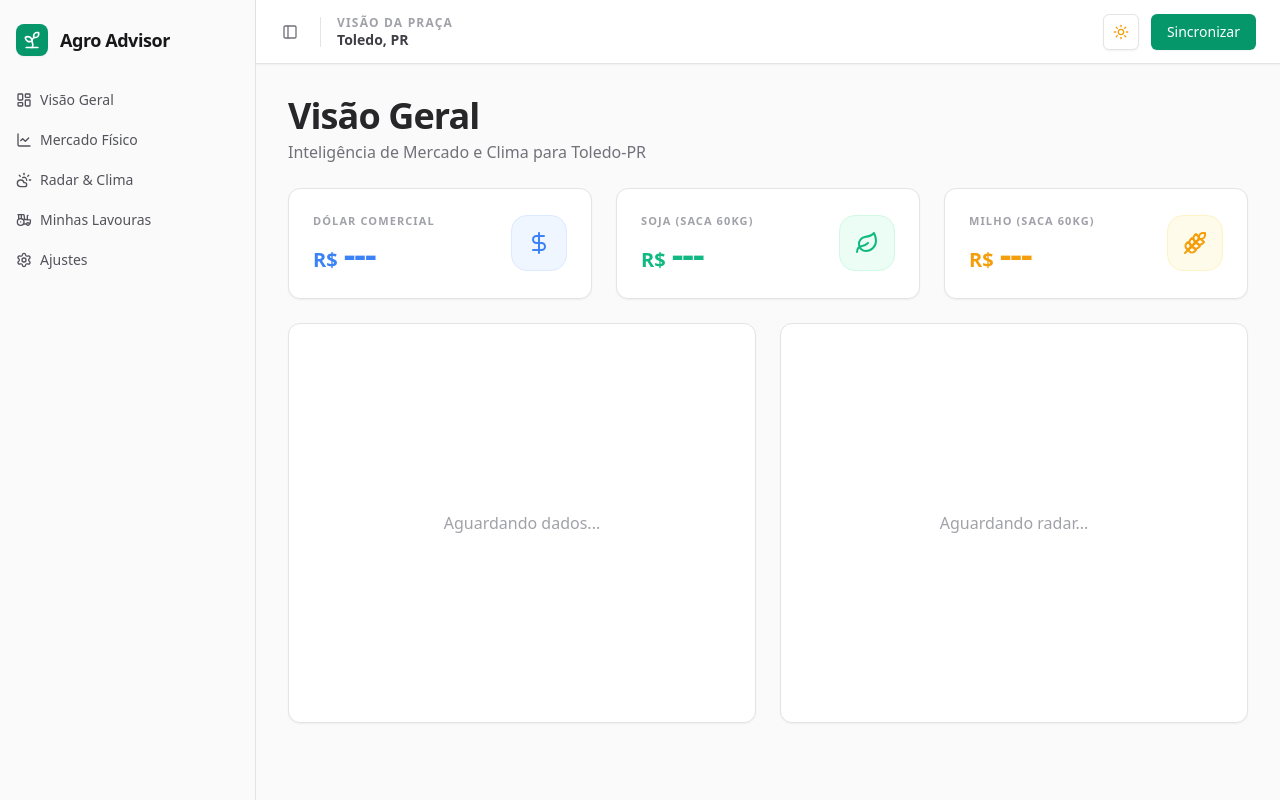
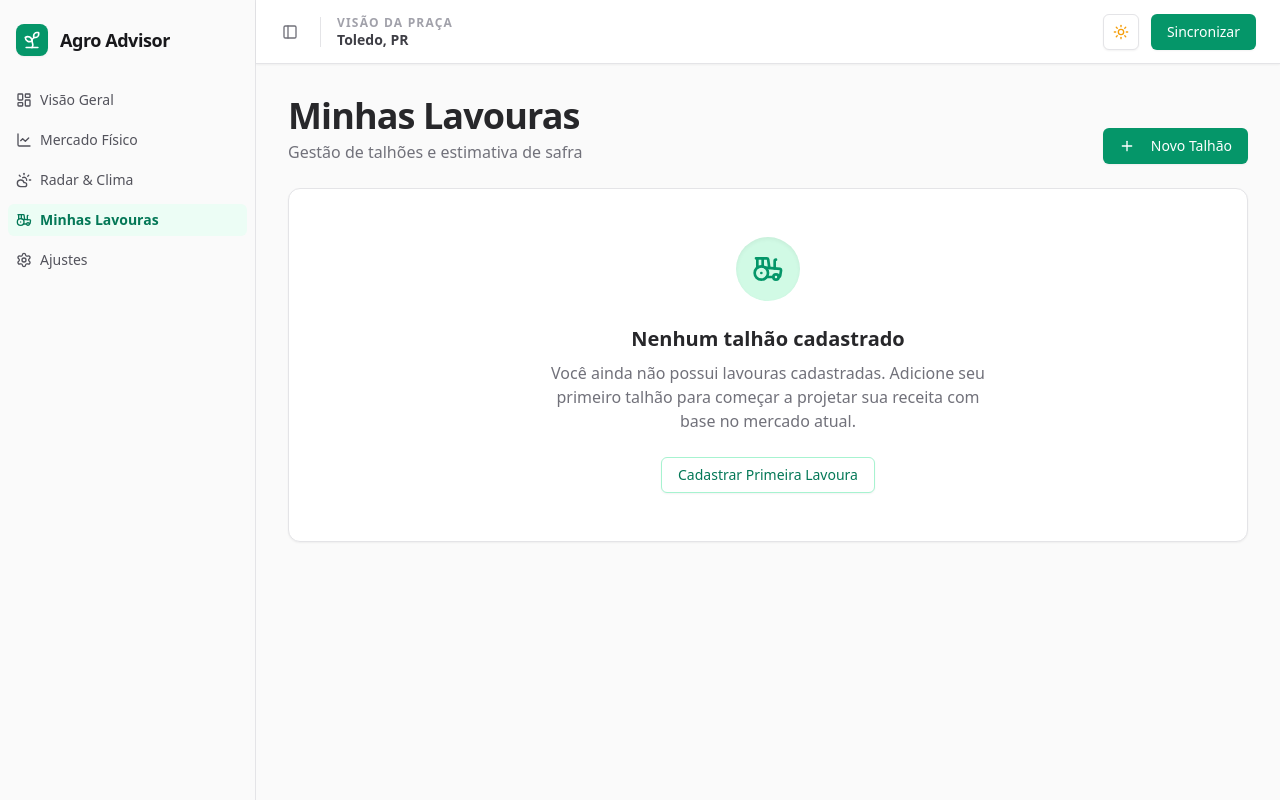
Before and after one commit to venidobler/agro-advisor, a React (Vite) app in the folder frontend/: page /lavouras in a window 1280 px wide. Built offline with nearby package versions, Linux system fonts and the light colour scheme; no server answers.

Commit message:
feat: instalar react-router e criar estrutura base da pagina de Lavouras

```diff
--- a/frontend/package.json
+++ b/frontend/package.json
@@ -22,6 +22,7 @@
     "next-themes": "^0.4.6",
     "react": "^19.2.0",
     "react-dom": "^19.2.0",
+    "react-router-dom": "^7.13.1",
     "tailwind-merge": "^3.5.0",
     "tailwindcss-animate": "^1.0.7"
   },
--- a/frontend/src/App.jsx
+++ b/frontend/src/App.jsx
@@ -8,6 +8,8 @@ import { SidebarProvider, SidebarTrigger, SidebarInset } from "@/components/ui/s
 import { AppSidebar } from "@/components/app-sidebar"
 import { ThemeProvider } from "@/components/theme-provider"
 import { useTheme } from "next-themes"
+import { BrowserRouter as Router, Routes, Route } from "react-router-dom"
+import Lavouras from "./pages/Lavouras"
 
 export function ModeToggle() {
   const { theme, setTheme } = useTheme()
@@ -147,6 +149,10 @@ function DashboardContent() {
           </div>
         </header>
 
+        {/* AQUI ENTRA O ROTEADOR! */}
+        <Routes>
+          {/* ROTA 1: Visão Geral (O seu dashboard atual inteiro fica aqui dentro) */}
+          <Route path="/" element={
             <div className="p-6 md:p-8 w-full max-w-7xl mx-auto space-y-6">
               <div className="mb-6">
                 <h1 className="text-4xl font-extrabold text-zinc-800 dark:text-zinc-100 tracking-tight transition-colors">Visão Geral</h1>
@@ -244,6 +250,10 @@ function DashboardContent() {
                 </Card>
               </div>
             </div>
+          } />
+          {/* ROTA 2: A página nova de Lavouras! */}
+          <Route path="/lavouras" element={<Lavouras />} />
+        </Routes>
       </SidebarInset>
     </SidebarProvider>
   )
@@ -252,7 +262,9 @@ function DashboardContent() {
 export default function App() {
   return (
     <ThemeProvider defaultTheme="light" storageKey="vite-ui-theme" attribute="class">
+      <Router>
         <DashboardContent />
+      </Router>
     </ThemeProvider>
   )
 }
--- a/frontend/src/components/app-sidebar.jsx
+++ b/frontend/src/components/app-sidebar.jsx
@@ -16,27 +16,27 @@ import {
   TooltipTrigger,
 } from "@/components/ui/tooltip"
 import { LayoutDashboard, CloudSun, Tractor, LineChart, Settings, Sprout } from "lucide-react"
+import { Link, useLocation } from "react-router-dom" // <-- Importamos o roteador aqui!
 
+// Ajustamos as URLs para os caminhos reais
 const items = [
-    { title: "Visão Geral", url: "#", icon: LayoutDashboard },
-    { title: "Mercado Físico", url: "#", icon: LineChart },
-    { title: "Radar & Clima", url: "#", icon: CloudSun },
-    { title: "Minhas Lavouras", url: "#", icon: Tractor },
-    { title: "Ajustes", url: "#", icon: Settings },
+  { title: "Visão Geral", url: "/", icon: LayoutDashboard },
+  { title: "Mercado Físico", url: "/mercado", icon: LineChart },
+  { title: "Radar & Clima", url: "/clima", icon: CloudSun },
+  { title: "Minhas Lavouras", url: "/lavouras", icon: Tractor },
+  { title: "Ajustes", url: "/ajustes", icon: Settings },
 ]
 
 export function AppSidebar() {
   const { state } = useSidebar();
+  const location = useLocation(); // <-- Isso descobre em qual página estamos
 
   return (
-        // Agora a barra acompanha o tema: Branca no light, Zinc no dark.
     <Sidebar collapsible="icon" className="bg-white dark:bg-zinc-950 border-r border-zinc-200 dark:border-zinc-800">
-
       <SidebarHeader className="pt-4 pb-2">
         <SidebarMenu>
           <SidebarMenuItem>
             <SidebarMenuButton size="lg" className="hover:bg-zinc-100 dark:hover:bg-zinc-900 transition-colors overflow-hidden">
-                            {/* O Ícone da logo continua Verde para ancorar a marca */}
               <div className="flex aspect-square size-8 items-center justify-center rounded-lg bg-emerald-600 text-white shrink-0 shadow-sm">
                 <Sprout className="size-5" />
               </div>
@@ -53,22 +53,27 @@ export function AppSidebar() {
           <SidebarGroupContent>
             <SidebarMenu>
               <TooltipProvider delayDuration={0}>
-                                {items.map((item) => (
+                {items.map((item) => {
+                  // A mágica: se a URL atual for igual a do botão, ele ganha a classe 'active'
+                  const isActive = location.pathname === item.url;
+
+                  return (
                     <SidebarMenuItem key={item.title}>
                       <Tooltip>
                         <TooltipTrigger asChild>
-                                                {/* A MÁGICA DO HOVER:
-                          Texto padrão é cinza. Quando passa o mouse, o fundo fica levemente verde
-                          e o texto acende em esmeralda, tanto no modo claro quanto no escuro!
-                        */}
                           <SidebarMenuButton
                              asChild
-                                                    className="text-zinc-600 dark:text-zinc-400 hover:bg-emerald-50 dark:hover:bg-emerald-950/30 hover:text-emerald-700 dark:hover:text-emerald-400 transition-colors mt-1 justify-start overflow-hidden"
+                             className={`mt-1 justify-start overflow-hidden transition-colors ${
+                               isActive
+                                ? "bg-emerald-50 dark:bg-emerald-950/40 text-emerald-700 dark:text-emerald-400 font-semibold"
+                                : "text-zinc-600 dark:text-zinc-400 hover:bg-emerald-50 dark:hover:bg-emerald-950/30 hover:text-emerald-700 dark:hover:text-emerald-400"
+                             }`}
                           >
-                                                    <a href={item.url} className="flex items-center gap-2">
+                            {/* Trocamos a tag <a> por <Link to={...}> */}
+                            <Link to={item.url} className="flex items-center gap-2">
                               <item.icon className="w-5 h-5 shrink-0" />
-                                                        <span className="font-medium whitespace-nowrap truncate">{item.title}</span>
-                                                    </a>
+                              <span className="whitespace-nowrap truncate">{item.title}</span>
+                            </Link>
                           </SidebarMenuButton>
                         </TooltipTrigger>
                         {state === 'collapsed' && (
@@ -78,13 +83,13 @@ export function AppSidebar() {
                         )}
                       </Tooltip>
                     </SidebarMenuItem>
-                                ))}
+                  )
+                })}
               </TooltipProvider>
             </SidebarMenu>
           </SidebarGroupContent>
         </SidebarGroup>
       </SidebarContent>
-
     </Sidebar>
   )
 }
--- /dev/null
+++ b/frontend/src/pages/Lavouras.jsx
@@ -0,0 +1,39 @@
+import { Card, CardContent } from "@/components/ui/card"
+import { Tractor, Plus } from "lucide-react"
+import { Button } from "@/components/ui/button"
+
+export default function Lavouras() {
+  return (
+    <div className="p-6 md:p-8 w-full max-w-7xl mx-auto space-y-6 animate-in fade-in slide-in-from-bottom-4 duration-500">
+
+      {/* Cabeçalho da Página */}
+      <div className="flex flex-col sm:flex-row justify-between items-start sm:items-end gap-4 mb-6">
+        <div>
+          <h1 className="text-4xl font-extrabold text-zinc-800 dark:text-zinc-100 tracking-tight transition-colors">Minhas Lavouras</h1>
+          <p className="text-zinc-500 dark:text-zinc-400 mt-1 transition-colors">Gestão de talhões e estimativa de safra</p>
+        </div>
+        <Button className="bg-emerald-600 hover:bg-emerald-700 text-white shadow-sm transition-all">
+          <Plus className="w-4 h-4 mr-2" />
+          Novo Talhão
+        </Button>
+      </div>
+
+      {/* Estado Vazio (Empty State) */}
+      <Card className="border-zinc-200 dark:border-zinc-800/50 shadow-sm bg-white dark:bg-zinc-900">
+        <CardContent className="p-12 flex flex-col items-center justify-center text-center">
+          <div className="w-16 h-16 rounded-full bg-emerald-100 dark:bg-emerald-900/30 flex items-center justify-center mb-6 shadow-inner">
+            <Tractor className="w-8 h-8 text-emerald-600 dark:text-emerald-400" />
+          </div>
+          <h3 className="text-xl font-bold text-zinc-800 dark:text-zinc-100 mb-2">Nenhum talhão cadastrado</h3>
+          <p className="text-zinc-500 dark:text-zinc-400 max-w-md mb-6">
+            Você ainda não possui lavouras cadastradas. Adicione seu primeiro talhão para começar a projetar sua receita com base no mercado atual.
+          </p>
+          <Button variant="outline" className="border-emerald-200 dark:border-emerald-900/50 text-emerald-700 dark:text-emerald-400 hover:bg-emerald-50 dark:hover:bg-emerald-900/20">
+            Cadastrar Primeira Lavoura
+          </Button>
+        </CardContent>
+      </Card>
+
+    </div>
+  )
+}
```
Also changed, not shown: 1 other file (tests, documents, lock files or other folders). Lines whose indentation alone changed are shown as unchanged.
